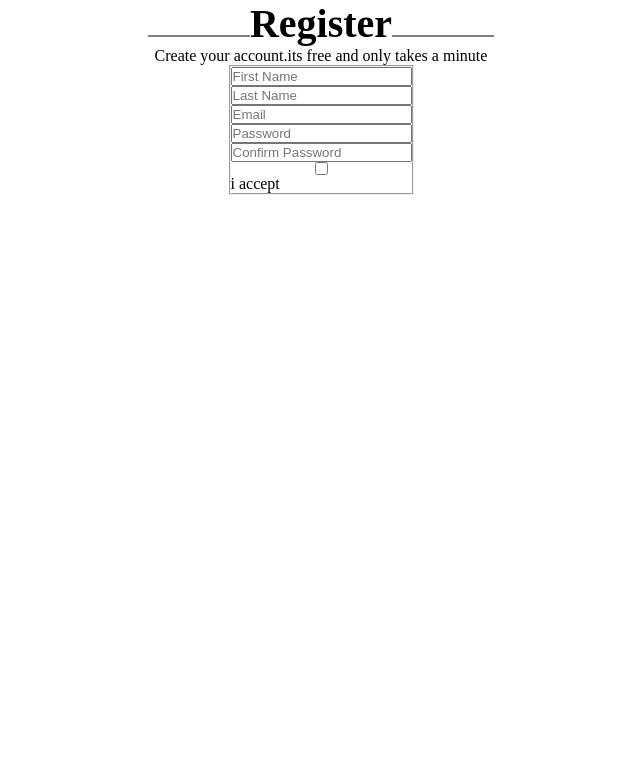
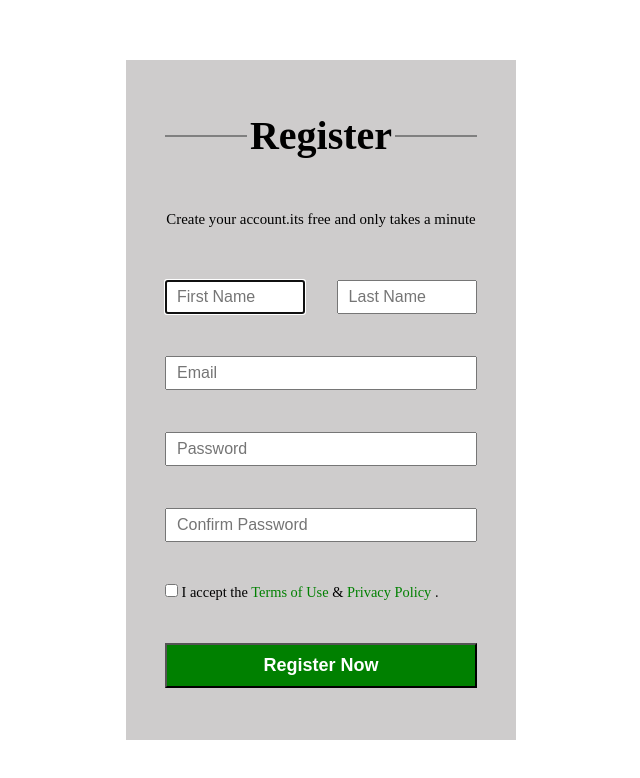
Before and after one commit to VladimirMartinenko/form, a plain HTML site: page index.html in a window 1280 px wide. Shown: the whole page, without its empty margins (319-959 px from the left). Drawn offline with Linux system fonts and the light colour scheme.

```diff
--- a/assets/css/style.css
+++ b/assets/css/style.css
@@ -3,30 +3,84 @@
   margin: 0;
   box-sizing: border-box;
 }
+.body {
+  display: flex;
+  justify-content: center;
+  flex-direction: row;
+  align-items: center;
+  height: 100vh;
+  }
 .main {
+  height: 85vh;
   display: flex;
   flex-direction: column;
   align-items: center;
-  min-width: 500px;
+  justify-content: space-evenly;
+  min-width: 300px;
+  max-width: 390px;
+  background-color: rgb(206, 204, 204);
 }
 .header::before {
-  content:"";
-  display: inline-block;
-  width: 100px;
+  content: "";
+  width: 80px;
   border: 1px solid gray;
-
+  position: absolute;
+  right: 145px;
 }
 .header::after {
-  content:"";
-  display: inline-block;
-  width: 100px;
+  content: "";
+  width: 80px;
   border: 1px solid gray;
-  }
-.header{
-  font-size: 40px;
+  position: absolute;
+  left: 145px;
+}
+.header {
+  display: flex;
+  align-items: center;
+  position: relative;
+  font-size: 2.5em;
 }
 .form {
   display: flex;
   flex-direction: column;
+  width: 80%;
+  justify-content: space-between;
+  min-height: 60%;
+  max-height: 80%;
+}
+.style-input {
+  font-size: 16px;
+  line-height: 30px;
+  padding-left: 10px;
+}
+.container-name {
+  display: flex;
+  flex-wrap: nowrap;
+  justify-content: space-between;
+  border: 0;
+}
 
+.style {
+  width: 45%;
 }
+.button {
+  width: 100%;
+  padding: 10px 0;
+  font-size: 18px;
+  font-weight: 600;
+  background-color: green;
+  color: white;
+}
+.top-text {
+  text-align: center;
+  font-size: 0.93em;
+  white-space: nowrap;
+  }
+.label {
+  white-space: nowrap;
+  font-size: 0.9em;
+}
+.link {
+  text-decoration: none;
+  color: green;
+}
--- a/index.html
+++ b/index.html
@@ -7,21 +7,23 @@
   <link rel="stylesheet" href="./assets/css/style.css">
   <title>Document</title>
 </head>
-<body>
+<body class="body">
   <article class="main">
     <h1 class="header">Register</h1>
-    <p>Create your account.its free and only takes a minute</p>
-    <form  action="">
-      <fieldset class="form" >
-        <input type="text" name="First Name"  placeholder="First Name">
-        <input type="text" name="Last Name"  placeholder="Last Name">
-        <input type="email" name="Email"  placeholder="Email">
-        <input type="password" name="password"  placeholder="Password">
-        <input type="password" name="Confirm Password"  placeholder="Confirm Password">
-        <input type="checkbox" name="" id="#1">
-        <label id="#1" for="">i accept</label>
-      </fieldset>
-    </form>
+    <p class="top-text">Create your account.its free and only takes a minute</p>
+    <form class="form" action=>
+      <fieldset class="container-name" >
+        <input class="style style-input" type="text" name="First Name"  placeholder="First Name" autofocus required pattern="^[a-z0-9_-]{3,15}$" >
+        <input class="style style-input" type="text" name="Last Name"  placeholder="Last Name" required pattern="^[a-z0-9_-]{3,15}$">
+        </fieldset>
+        <input class="style-input" type="email" name="Email"  placeholder="Email" required pattern="[^@ \t\r\n]+@[^@ \t\r\n]+\.[^@ \t\r\n]+">
+        <input class="style-input" type="password" name="password"  placeholder="Password" required pattern="^(?=.*?[A-Z])(?=.*?[a-z])(?=.*?[0-9])(?=.*?[#?!@$ %^&*-]).{8,}$">
+        <input class="style-input" type="password" name="Confirm Password"  placeholder="Confirm Password" required pattern="^(?=.*?[A-Z])(?=.*?[a-z])(?=.*?[0-9])(?=.*?[#?!@$ %^&*-]).{8,}$">
+        <label class="label" for="">
+            <input class="checkbox " type="checkbox" name="" required> I accept the <a class="link" href="#">Terms of Use</a> & <a class="link" href="#">Privacy Policy</a> .
+          </label>
+          <button class="button" type="submit">Register Now</button>
+         </form>
   </article>
 </body>
 </html>
```
Also changed, not shown: 1 other file.
